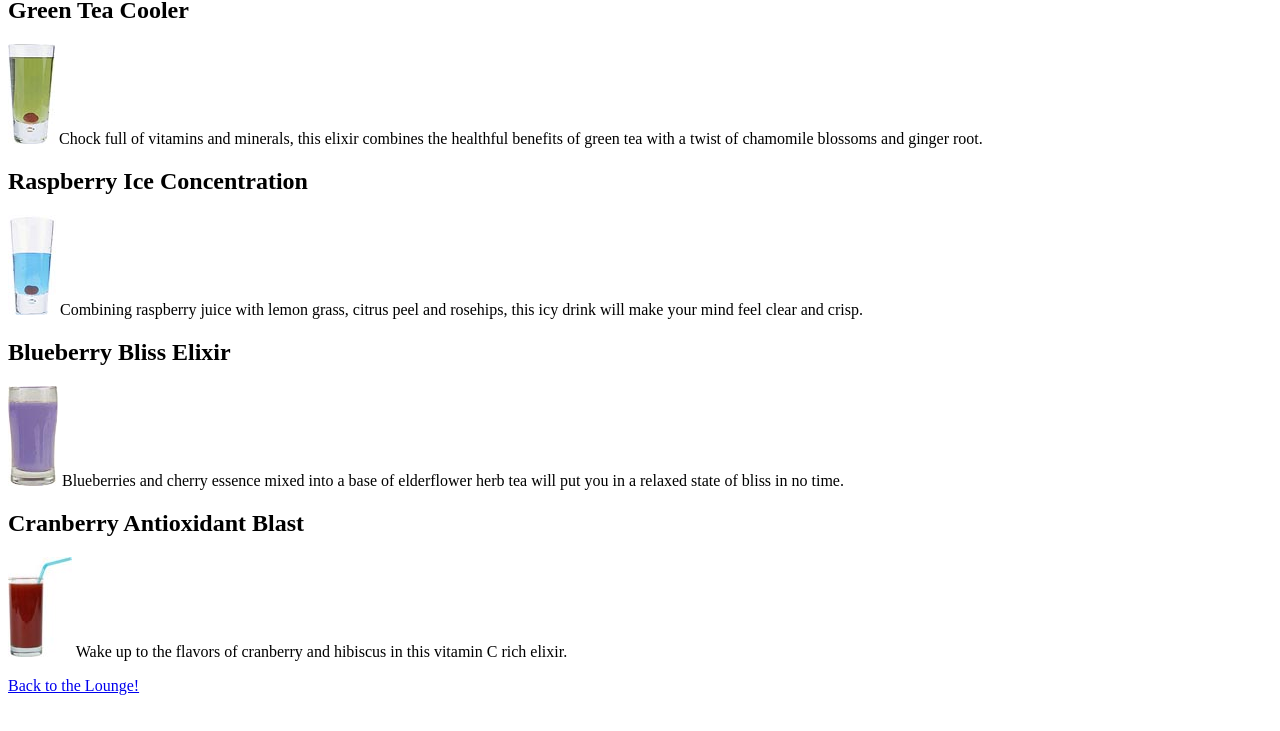
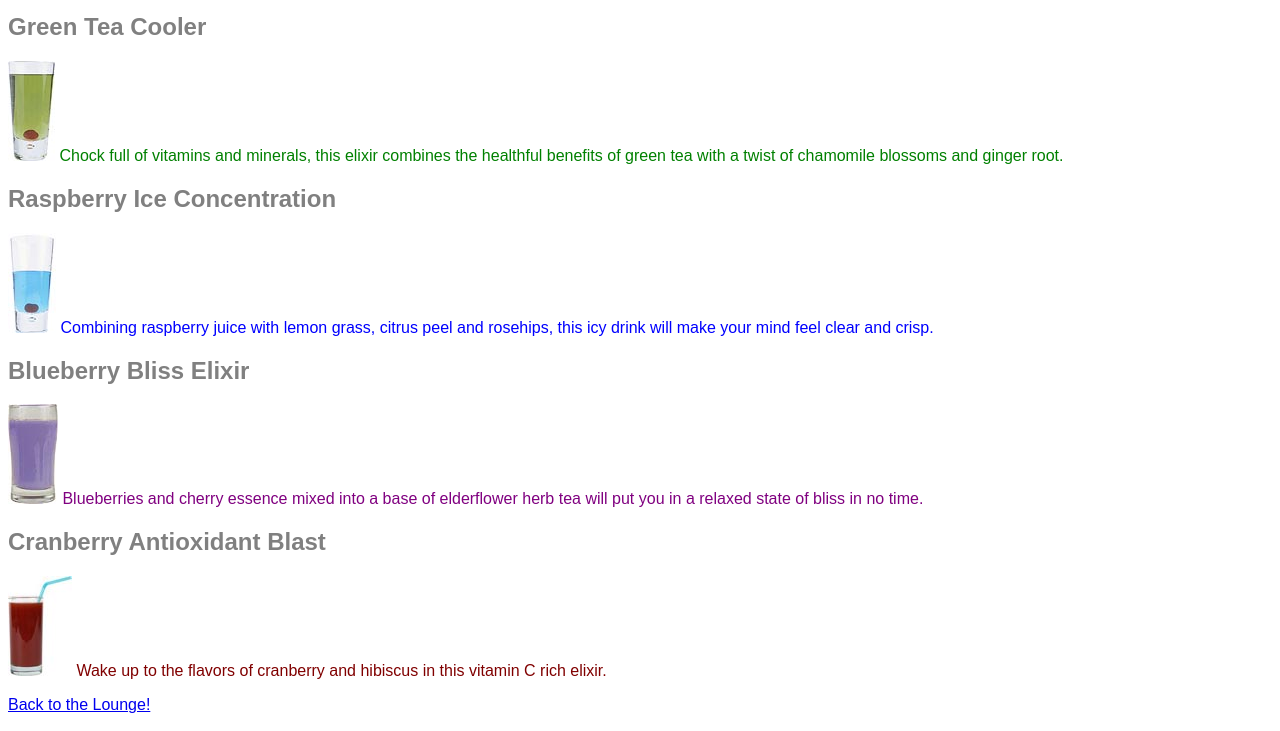
Before and after one commit to hkstinnett/lounge, a plain HTML site: page beverages/elixir.html in a window 1280 px wide. Shown: the part 69-800 px from the top of the page. Drawn offline with Linux system fonts and the light colour scheme.

Commit message:
Adding css file and learning to modify style of page using css

```diff
--- a/beverages/elixir.html
+++ b/beverages/elixir.html
@@ -1,26 +1,30 @@
+<!DOCTYPE html PUBLIC "-//W3C//DTD HTML 4.01//EN"
+   "http://www.w3.org/TR/html4/strict.dtd">
 <html>
   <head>
+    <meta http-equiv="Content-Type" content="text/html; charset=ISO-8859-1">
     <title>Head First Lounge Elixirs</title>
+    <link rel="stylesheet" type="text/css" href="../lounge.css">
   </head>
   <body>
     <h1>Our Elixirs</h1>
 
     <h2>Green Tea Cooler</h2>
-    <p>
+    <p class="greentea">
       <img src="../images/green.jpg">
       Chock full of vitamins and minerals, this elixir
       combines the healthful benefits of green tea with
       a twist of chamomile blossoms and ginger root.
     </p>
     <h2>Raspberry Ice Concentration</h2>
-    <p>
+    <p class="raspberry">
       <img src="../images/lightblue.jpg">
       Combining raspberry juice with lemon grass,
       citrus peel and rosehips, this icy drink
       will make your mind feel clear and crisp.
     </p>
     <h2>Blueberry Bliss Elixir</h2>
-    <p>
+    <p class="blueberry">
       <img src="../images/blue.jpg">
       Blueberries and cherry essence mixed into a base
       of elderflower herb tea will put you in a relaxed
--- /dev/null
+++ b/lounge.css
@@ -0,0 +1,26 @@
+body {
+	font-family: sans-serif;
+}
+
+h1, h2 {
+         color: gray;
+         }
+h1 {
+    border-bottom: 2px solid black;
+    }
+
+ p {
+    color: maroon;
+    }
+
+ p.greentea {
+ 	color: green;
+ }
+
+ p.raspberry {
+ 	color: blue;
+ }
+
+ p.blueberry {
+ 	color: purple;
+ }
```
Also changed, not shown: about/directions.html (+4 -0 lines), index.html (+7 -1 lines).
